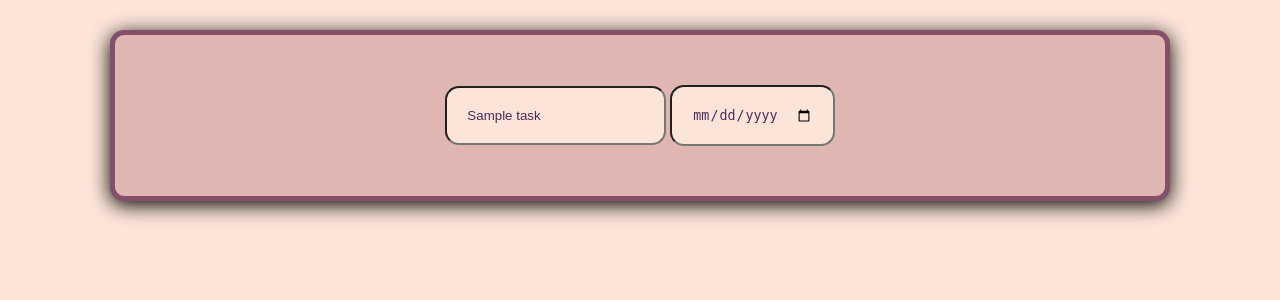
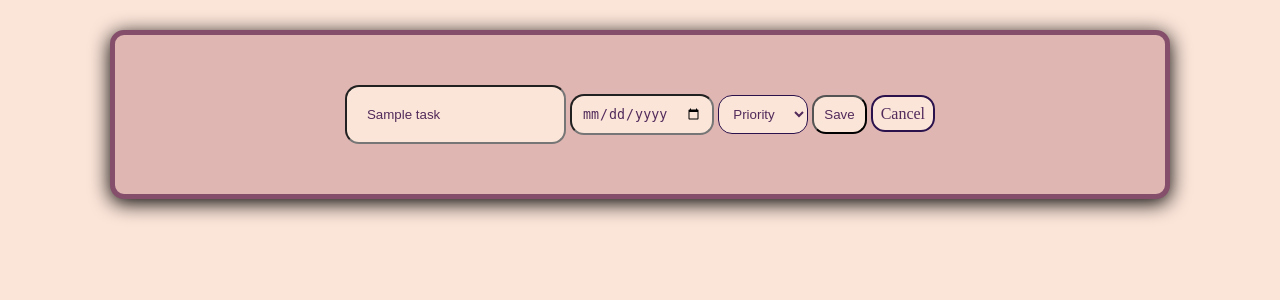
Before and after one commit to jingyi8282/Mini-IT-Project, a Flask app: template templates/edit.html in a window 1280 px wide. Shown: the part 55-355 px from the top of the page. Run offline with Flask 3, Linux system fonts and the light colour scheme; the template is opened without the code that fills it: most values are stand-ins (such as "Sample title", 1, 10 or a date in 2020).

Commit message:
made edit function

```diff
--- a/static/edit.css
+++ b/static/edit.css
@@ -26,3 +26,38 @@ input{
     color: #522b5b;
     padding: 20px;
 }
+
+.date{
+    padding: 10px;
+}
+
+.priority{
+    border-radius: 14px;
+    border-color: #2B124C;
+    background-color: #fbe4d8;
+    color: #522b5b;
+    padding: 10px;
+    cursor: pointer;
+}
+
+.update_btn{
+    border-radius: 14px;
+    background-color: #fbe4d8;
+    color: #522b5b;
+    padding: 10px;
+    cursor: pointer;
+}
+
+.update_btn:hover{
+    background-color: #f5d4c3;
+}
+
+.cancel_btn{
+    border-radius: 14px;
+    border: 2px solid #2B124C;
+    background-color: #fbe4d8;
+    color: #522b5b;
+    padding: 8px;
+    text-decoration: none;
+    cursor: pointer;
+}
--- a/templates/edit.html
+++ b/templates/edit.html
@@ -10,7 +10,18 @@
     <section>
         <form class="edit_form" method="POST" action="/edit/ {{task_id}}">
             <input type="text" value="{{task[0]}}" placeholder="Update task">
-            <input class="date" type="date" name="deadline" value="{{task[4]}}" required>
+            <input class="date" type="date" name="deadline" value="{{task[2]}}" required>
+            <select name="priority" class="priority">
+                <option value="Priority">Priority</option>
+                <option value="Low" {% if task[1] == 'Low' %} selected {% endif %}>Low</option>
+                <option value="Medium" {% if task[1] == 'Medium' %} selected {% endif %}>Medium</option>
+                <option value="High" {% if task[1] == 'High' %} selected {% endif %}>High</option>
+                </select>
+            <button type="submit" class="update_btn">Save</button>
+
+            <a href="/tasks" class="cancel_btn">Cancel</a>
+
+            <div class="btn_update"></div>
 
         </form>
     </section>
```
